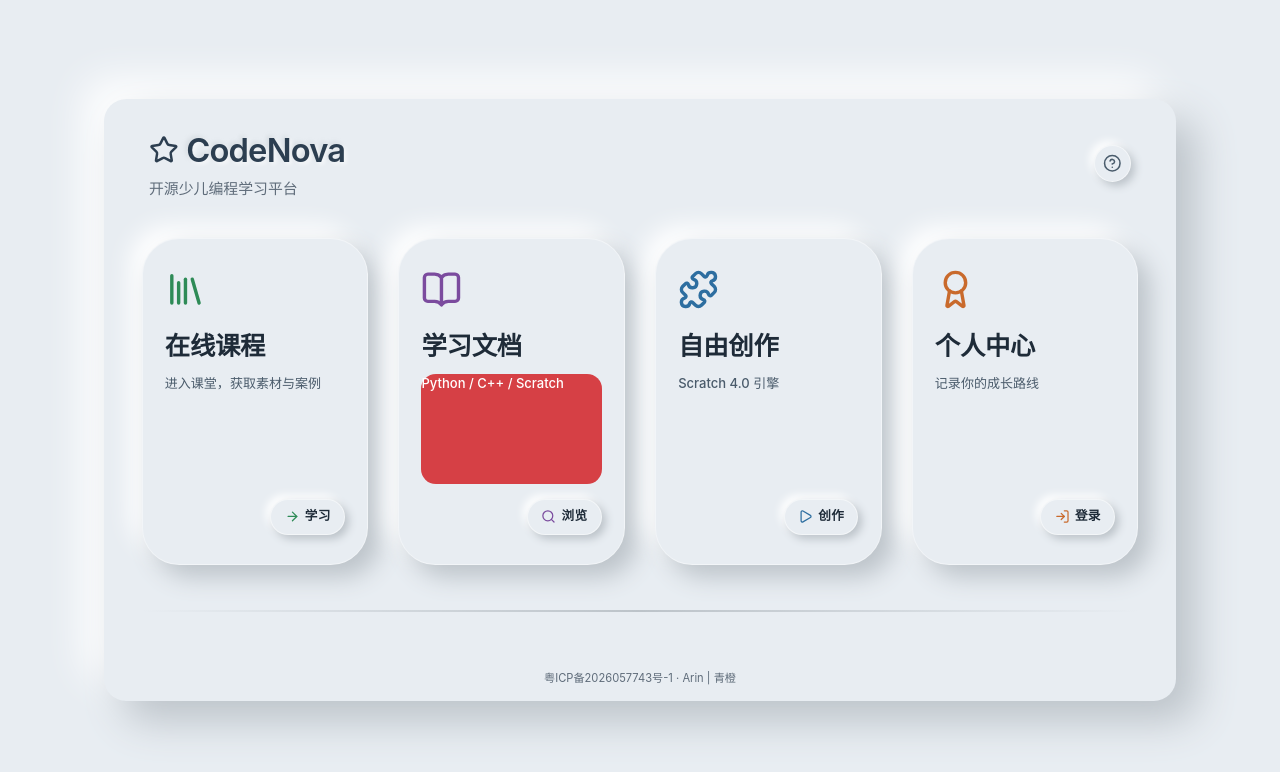
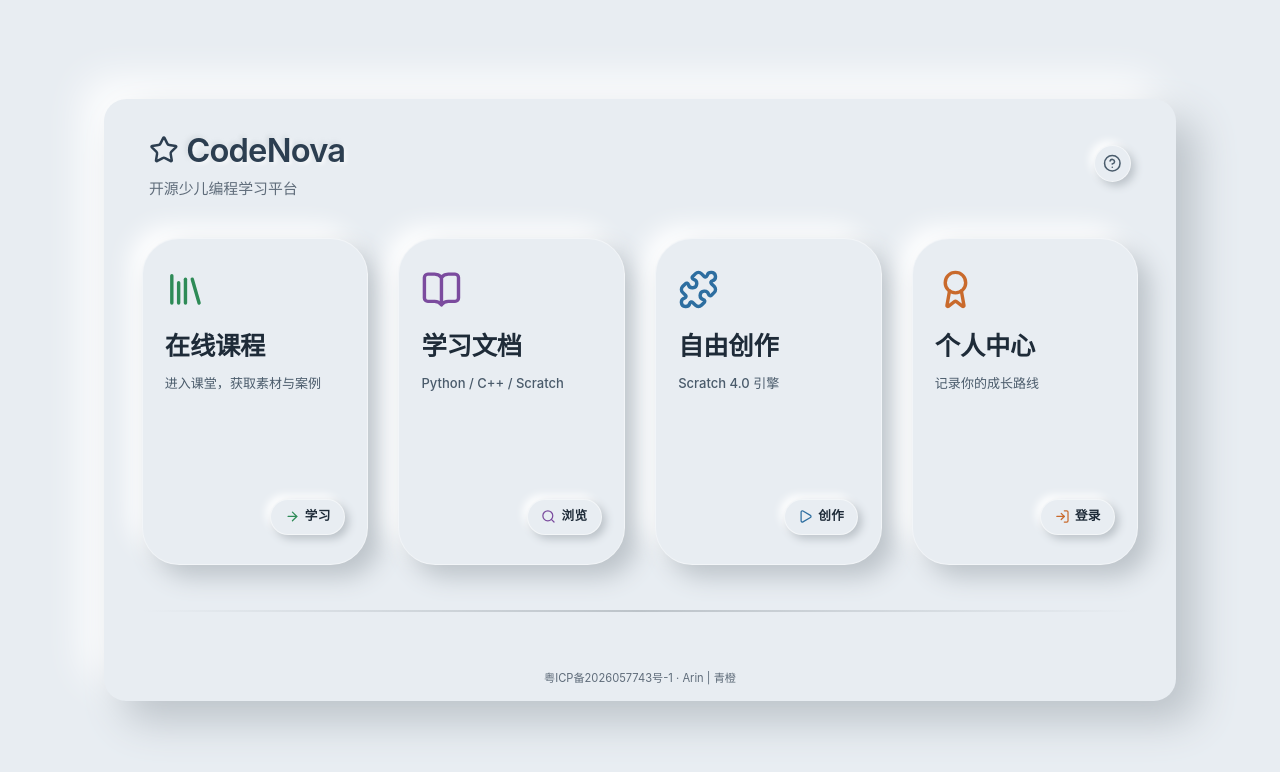
Before and after one commit to xianzi2097/qc-frontend, a React (Vite) app: page / in a window 1280 px wide. Shown: the top 772 px of the page. Built offline with nearby package versions, Linux system fonts and the light colour scheme; a web font is replaced by a local one; what marked-highlight would draw is missing.

Commit message:
feat: 学习文档中间小卡片翻转 - 透明无装饰版

```diff
--- a/src/components/HomePage.tsx
+++ b/src/components/HomePage.tsx
@@ -198,15 +198,15 @@ export default function HomePage({ onLogin, onSwitchHome: _onSwitchHome }: Props
             <h2 className="text-[1.7rem] font-[650] mb-2" style={{ color: '#1e2b38', letterSpacing: '-0.2px' }}>
               学习文档
             </h2>
-            {/* 红色翻转区，替换原来的副标题+空白 */}
+            {/* 翻转区，替换原来的副标题+空白 */}
             <div className="flip-container" style={{ flex: 1 }}>
               <div className={`flip-inner ${showDocFlip ? 'flipped' : ''}`} style={{ height: '100%' }}>
-                <div className="flip-front" style={{ background: '#d64045', borderRadius: '1rem', width: '100%', height: '100%' }}>
-                  <p className="text-sm" style={{ color: '#fff', fontWeight: 500, lineHeight: 1.5 }}>
+                <div className="flip-front" style={{ background: 'transparent', width: '100%', height: '100%' }}>
+                  <p className="text-sm" style={{ color: '#4a5b6b', fontWeight: 500, lineHeight: 1.5 }}>
                     Python / C++ / Scratch
                   </p>
                 </div>
-                <div className="flip-back" onClick={() => setShowDocFlip(false)} style={{ display: 'flex', flexDirection: 'column', alignItems: 'center', justifyContent: 'center', gap: '0.5rem', background: '#d64045', borderRadius: '1rem', width: '100%', height: '100%', cursor: 'pointer' }}>
+                <div className="flip-back" onClick={() => setShowDocFlip(false)} style={{ display: 'flex', flexDirection: 'column', alignItems: 'center', justifyContent: 'center', gap: '0.5rem', background: 'transparent', width: '100%', height: '100%', cursor: 'pointer' }}>
                   <a href="/docs/scratch_course/" className="neo-btn no-underline" style={{ minWidth: '5.5rem', justifyContent: 'center', padding: '0.3rem 0.6rem', fontSize: '0.75rem', boxShadow: '2px 2px 4px var(--neo-shadow-dark), -2px -2px 4px var(--neo-shadow-light)' }}>
                     <Puzzle className="w-3.5 h-3.5 ico-green" /> Scratch
                   </a>
```
